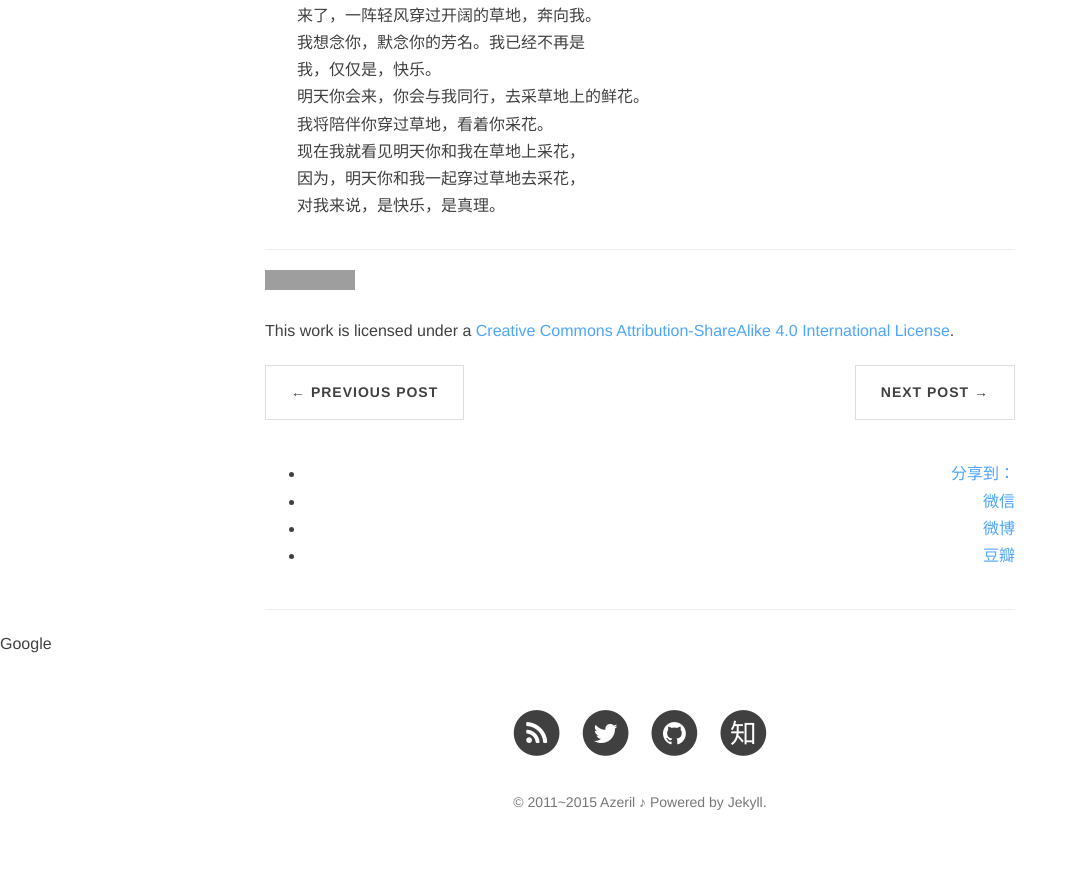
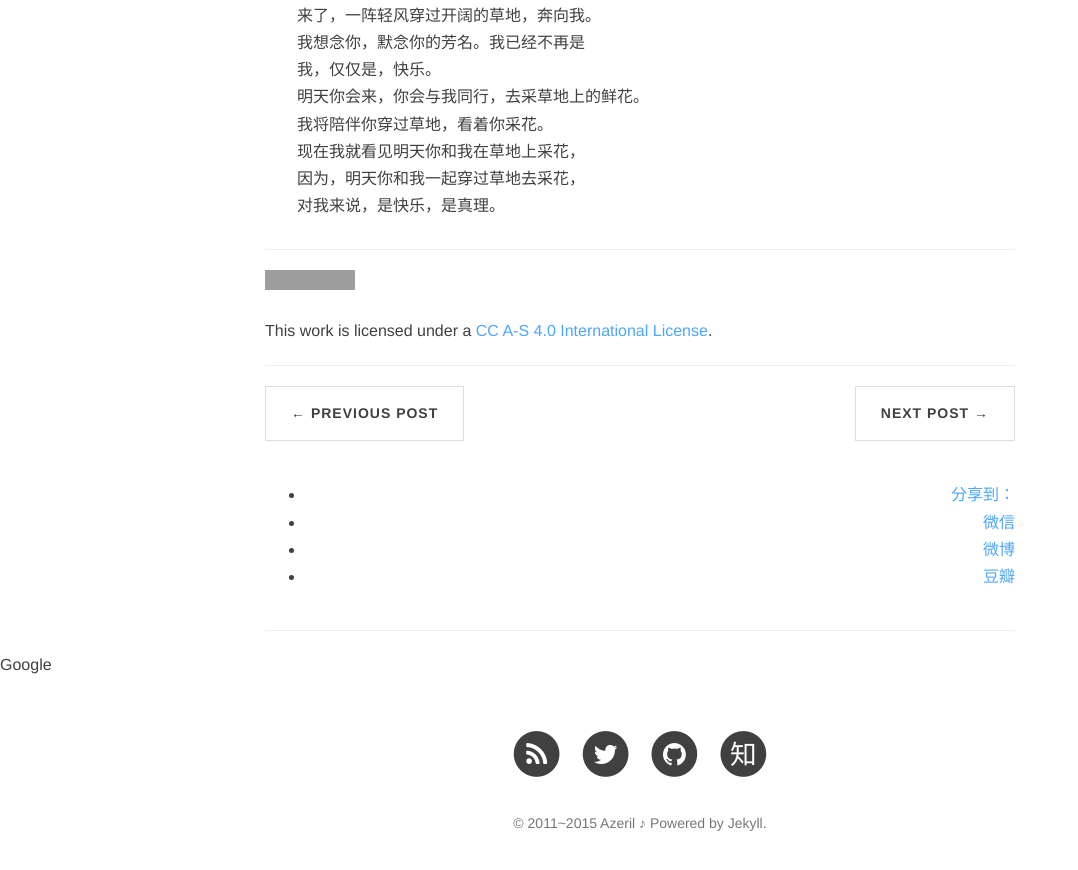
Before and after one commit to Azeril/Microdust, a Jekyll site: the page built from _posts/2014-11-29-pessoa.md, in a window 1280 px wide and 900 px high, scrolled down 594 px. Shown: the top 870 px of the window, without its empty margins (0-1078 px from the left). Built offline with Jekyll 4.4.1, drawn with Linux system fonts in a browser that asks for light colours; nearby versions of some CDN libraries; comment, search, counter and statistics services are not loaded; grey boxes are pictures that could not be loaded.

Commit message:
change the license

```diff
--- a/_layouts/post.html
+++ b/_layouts/post.html
@@ -41,9 +41,9 @@
 
 
 
-                <a rel="license" href="http://creativecommons.org/licenses/by-sa/4.0/"><img alt="Creative Commons License" style="border-width:0" src="https://i.creativecommons.org/l/by-sa/4.0/88x31.png" /></a><br />This work is licensed under a <a rel="license" href="http://creativecommons.org/licenses/by-sa/4.0/">Creative Commons Attribution-ShareAlike 4.0 International License</a>.
+                <a rel="license" href="http://creativecommons.org/licenses/by-sa/4.0/"><img alt="Creative Commons License" style="border-width:0" src="https://i.creativecommons.org/l/by-sa/4.0/88x31.png" /></a><br />This work is licensed under a <a rel="license" href="http://creativecommons.org/licenses/by-sa/4.0/">CC A-S 4.0 International License</a>.
 
-
+                <hr>
 
                 <ul class="pager">
                     {% if page.previous.url %}
```
